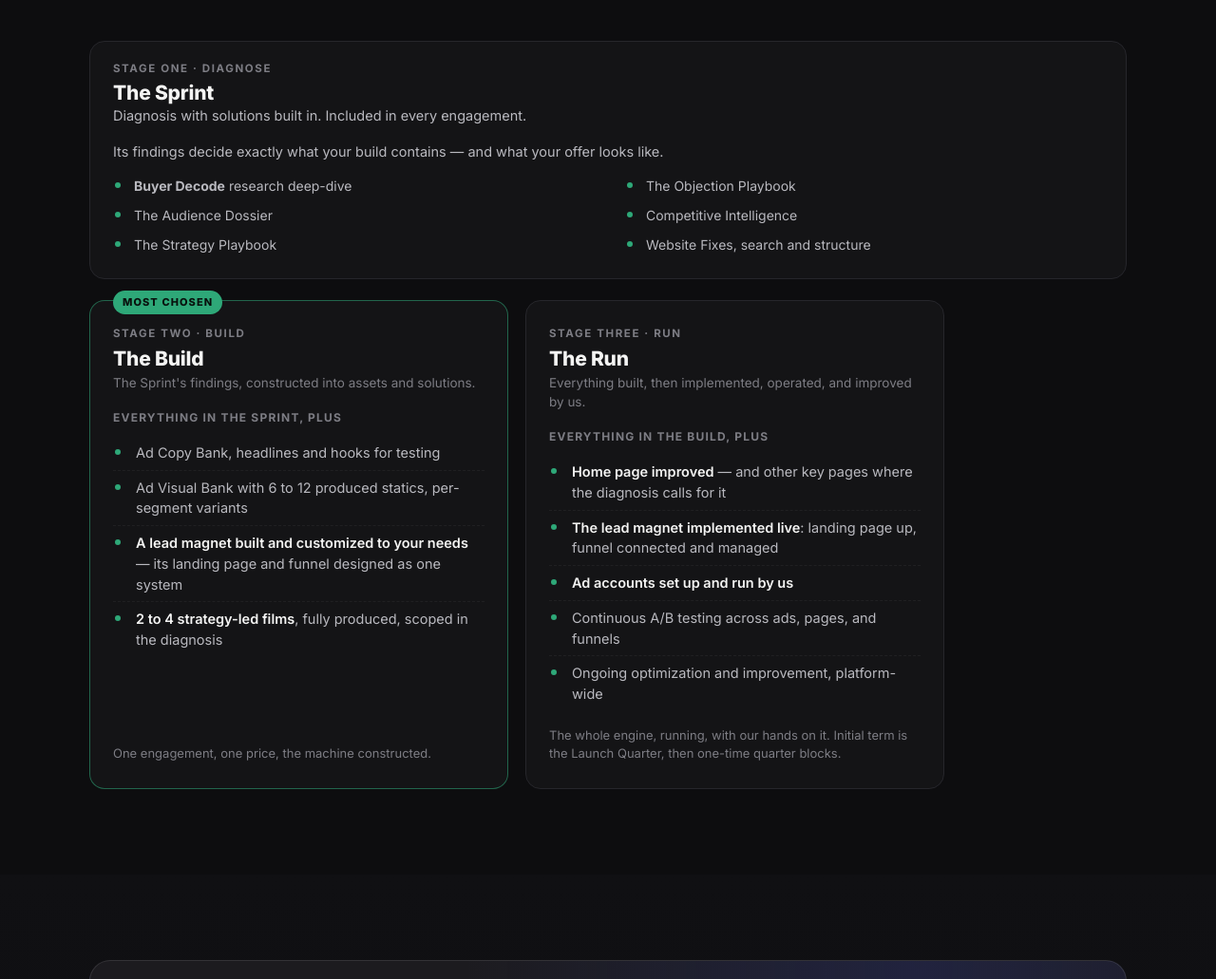
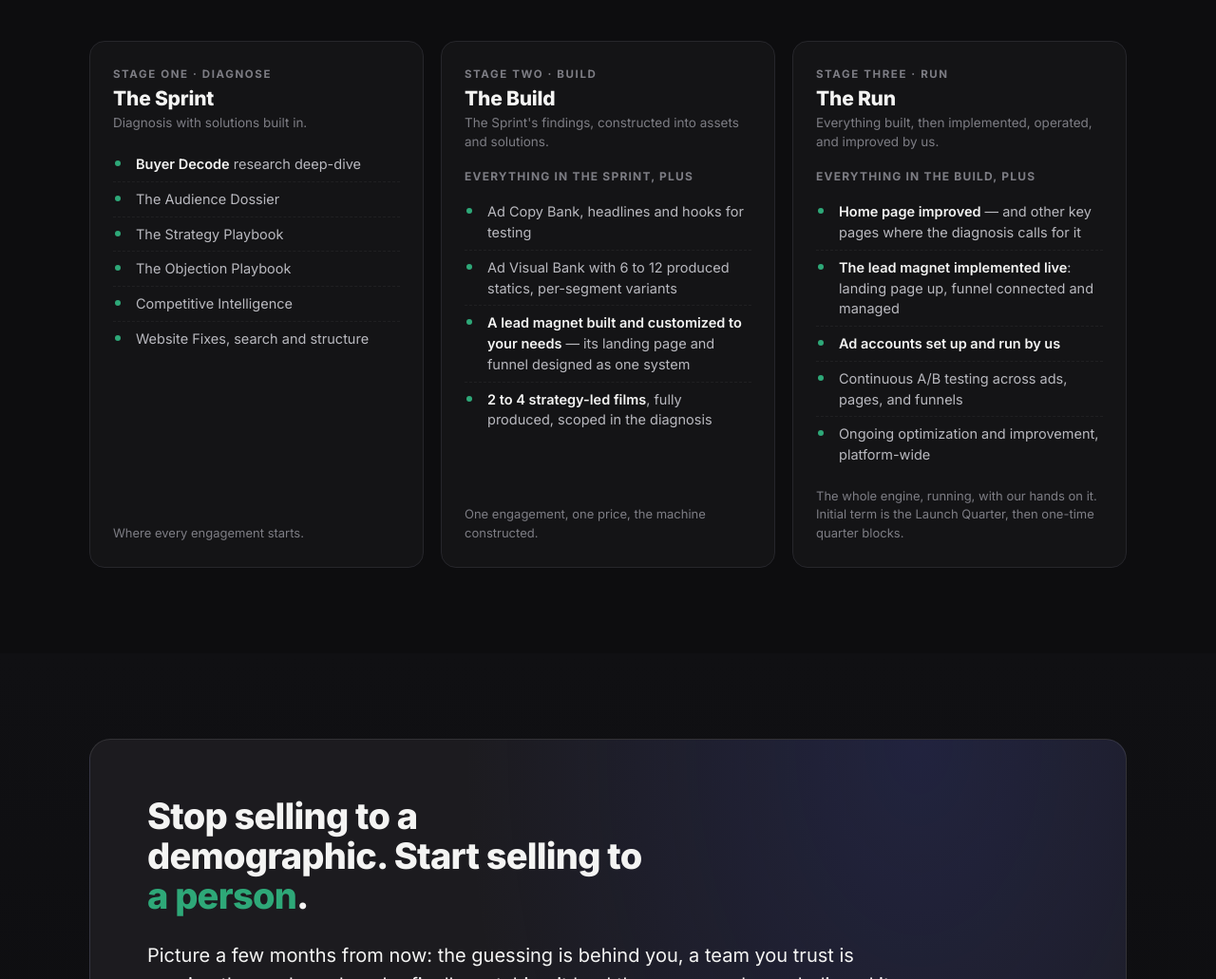
Before and after one commit to DanialSafvat/VIP-0IN, a plain HTML site: page index.html in a window 1280 px wide. Shown: the part 8856-9887 px from the top of the page at 95% size. Drawn offline with Linux system fonts and the light colour scheme; a script that the page names is missing.

Commit message:
Three equal stages: Sprint as card, tag removed
Co-Authored-By: Claude Opus 4.8 <noreply@anthropic.com>

```diff
--- a/index.html
+++ b/index.html
@@ -302,18 +302,8 @@
   :focus-visible{outline:2px solid var(--green-bright);outline-offset:3px;border-radius:6px}
 .pk-lede{color:#b9b9bf;max-width:62ch;margin-bottom:40px}
 .pk-lede b{color:#f4f4f3;font-weight:600}
-.pk-strip{background:#141416;border:1px solid #26262b;border-radius:16px;padding:20px 24px;margin-bottom:22px}
-.pk-strip .pk-lbl{font-size:11.5px;font-weight:700;letter-spacing:.14em;text-transform:uppercase;color:#7d7d84;margin-bottom:6px}
-.pk-strip-h{font-size:21px;font-weight:800;letter-spacing:-.01em;margin:0 0 2px;color:#f4f4f3}
-.pk-strip p{color:#b9b9bf;font-size:14.5px;max-width:72ch}
-.pk-strip p b{color:#f4f4f3;font-weight:600}
-.pk-strip ul{list-style:none;columns:2;column-gap:36px;margin:10px 0 0;padding:0}
-.pk-strip ul li{padding:5px 0 5px 22px;position:relative;color:#b9b9bf;font-size:14px;break-inside:avoid}
-.pk-strip ul li::before{content:"";position:absolute;left:2px;top:12px;width:6px;height:6px;border-radius:50%;background:var(--green-bright)}
-.pk-ladder{display:grid;grid-template-columns:1fr 1fr;gap:18px;align-items:stretch;max-width:900px}
+.pk-ladder{display:grid;grid-template-columns:1fr 1fr 1fr;gap:18px;align-items:stretch}
 .pk-card{background:#141416;border:1px solid #26262b;border-radius:16px;padding:26px 24px;display:flex;flex-direction:column;position:relative}
-.pk-card.pk-core{border-color:rgba(46,168,120,.55)}
-.pk-tag{position:absolute;top:-11px;left:24px;background:var(--green-bright);color:#08110d;font-size:11px;font-weight:800;letter-spacing:.1em;text-transform:uppercase;padding:4px 10px;border-radius:999px}
 .pk-stage{font-size:11.5px;font-weight:700;letter-spacing:.14em;text-transform:uppercase;color:#7d7d84;margin-bottom:6px}
 .pk-card h3{font-size:21px;font-weight:800;letter-spacing:-.01em;margin:0 0 4px}
 .pk-sub{color:#7d7d84;font-size:13.5px;margin:0 0 16px}
@@ -324,7 +314,7 @@
 .pk-card li::before{content:"";position:absolute;left:2px;top:14px;width:6px;height:6px;border-radius:50%;background:var(--green-bright)}
 .pk-card li b{color:#f4f4f3;font-weight:600}
 .pk-foot{margin-top:auto;font-size:13px;color:#7d7d84}
-@media(max-width:900px){.pk-ladder{grid-template-columns:1fr}.pk-strip ul{columns:1}}
+@media(max-width:900px){.pk-ladder{grid-template-columns:1fr}}
 </style>
 <script async src="https://tally.so/widgets/embed.js"></script>
 </head>
@@ -667,11 +657,11 @@
       <p class="pk-lede">These are the shapes an engagement takes, not a menu. <b>Every offer is built case by case:</b> after your call, you receive one specific package with its exact scope, depth, and price, designed for your business.</p>
     </div>
 
-    <div class="pk-strip reveal">
-      <div class="pk-lbl">Stage one · Diagnose</div>
-      <h3 class="pk-strip-h">The Sprint</h3>
-      <p class="pk-sub">Diagnosis with solutions built in. Included in every engagement.</p>
-      <p>Its findings decide exactly what your build contains — and what your offer looks like.</p>
+    <div class="pk-ladder reveal">
+      <div class="pk-card">
+        <div class="pk-stage">Stage one · Diagnose</div>
+        <h3>The Sprint</h3>
+        <p class="pk-sub">Diagnosis with solutions built in.</p>
         <ul>
           <li><b>Buyer Decode</b> research deep-dive</li>
           <li>The Audience Dossier</li>
@@ -680,11 +670,9 @@
           <li>Competitive Intelligence</li>
           <li>Website Fixes, search and structure</li>
         </ul>
+        <p class="pk-foot">Where every engagement starts.</p>
       </div>
-
-    <div class="pk-ladder reveal">
-      <div class="pk-card pk-core">
-        <span class="pk-tag">Most chosen</span>
+      <div class="pk-card">
         <div class="pk-stage">Stage two · Build</div>
         <h3>The Build</h3>
         <p class="pk-sub">The Sprint's findings, constructed into assets and solutions.</p>
```
Lines whose indentation alone changed are shown as unchanged.
